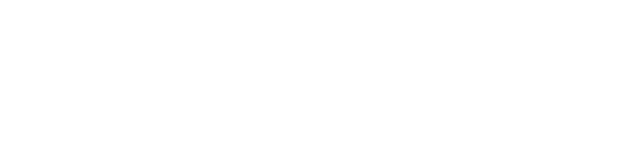
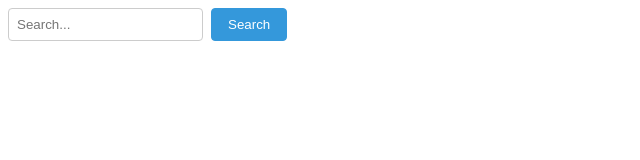
Before and after one commit to acciojob/Interactive-Search-Md-Shahzadah-Sattar, a website: page main.html in a window 1280 px wide. Shown: the whole page, without its empty margins (0-640 px from the left). Drawn offline with Linux system fonts and the light colour scheme.

Commit message:
created a submission

```diff
--- a/main.html
+++ b/main.html
@@ -1,16 +1,17 @@
 <!DOCTYPE html>
-
-<html>
+<html lang="en">
 
 <head>
-	<link rel="stylesheet" href="styles.css">
+  <link rel="stylesheet" href="styles.css">
 </head>
 
 <body>
-	<!-- the entire body must be written by student -->
-    <script type="text/javascript" src="./script.js">
-</script>
+  <div class="search">
+    <input type="text" class="input" placeholder="Search...">
+    <button class="btn" onclick="activateSearch()">Search</button>
+  </div>
 
+  <script src="script.js"></script>
 </body>
 
 </html>
--- a/script.js
+++ b/script.js
@@ -1 +1,8 @@
 //your JS code here. If required.
+function activateSearch() {
+  const searchDiv = document.querySelector('.search');
+  const inputElement = document.querySelector('.input');
+
+  searchDiv.classList.add('active');
+  inputElement.focus();
+}
--- a/styles.css
+++ b/styles.css
@@ -1 +1,32 @@
 /*  your css code here. If applicable */
+.search {
+  display: flex;
+  align-items: center;
+}
+
+.search.active {
+  border: 2px solid #3498db;
+  box-shadow: 0 0 10px rgba(52, 152, 219, 0.7);
+}
+
+.input {
+  padding: 8px;
+  margin-right: 8px;
+  border: 1px solid #ccc;
+  border-radius: 4px;
+  outline: none;
+}
+
+.btn {
+  padding: 8px 16px;
+  border: 1px solid #3498db;
+  border-radius: 4px;
+  background-color: #3498db;
+  color: #fff;
+  cursor: pointer;
+  outline: none;
+}
+
+.btn:hover {
+  background-color: #2980b9;
+}
```
